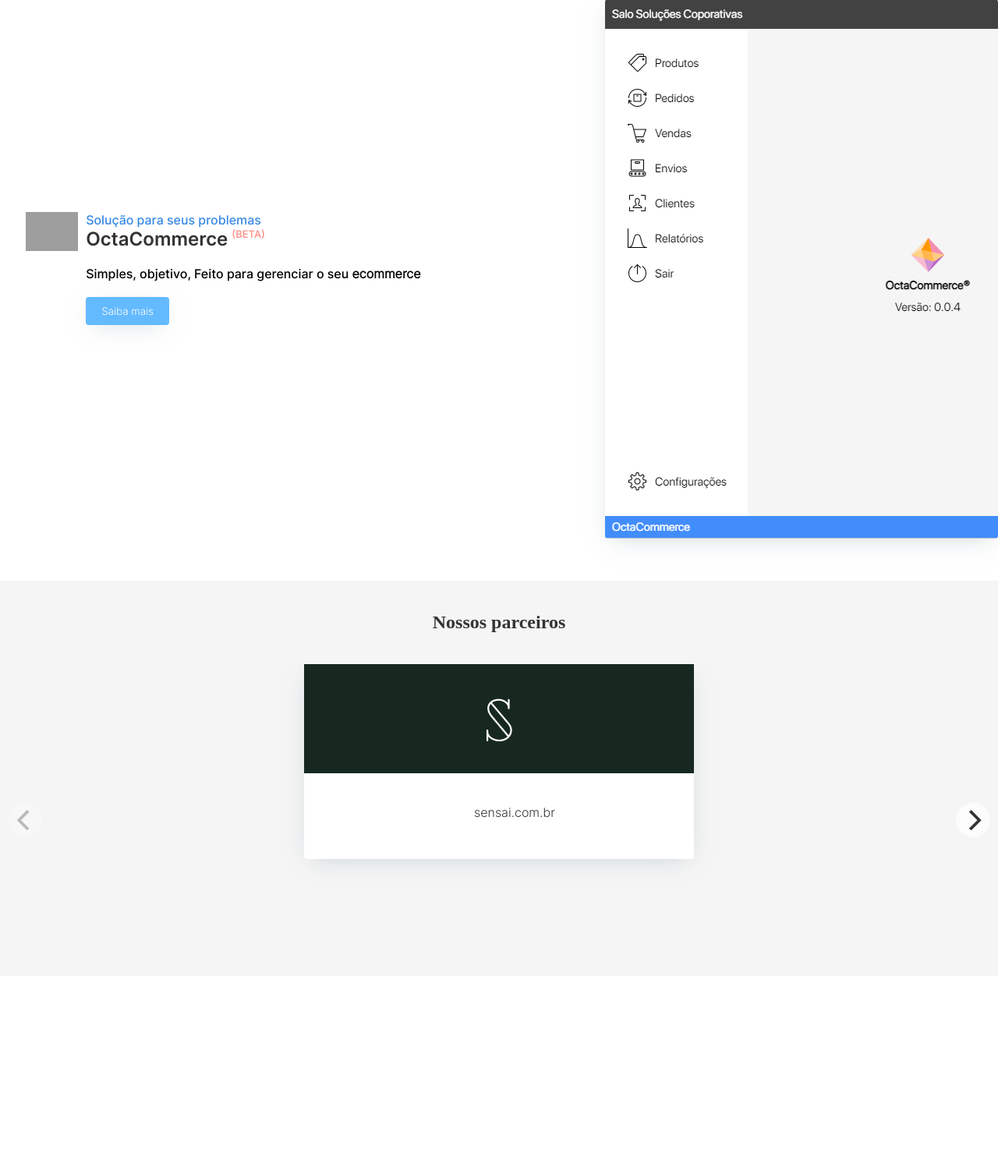
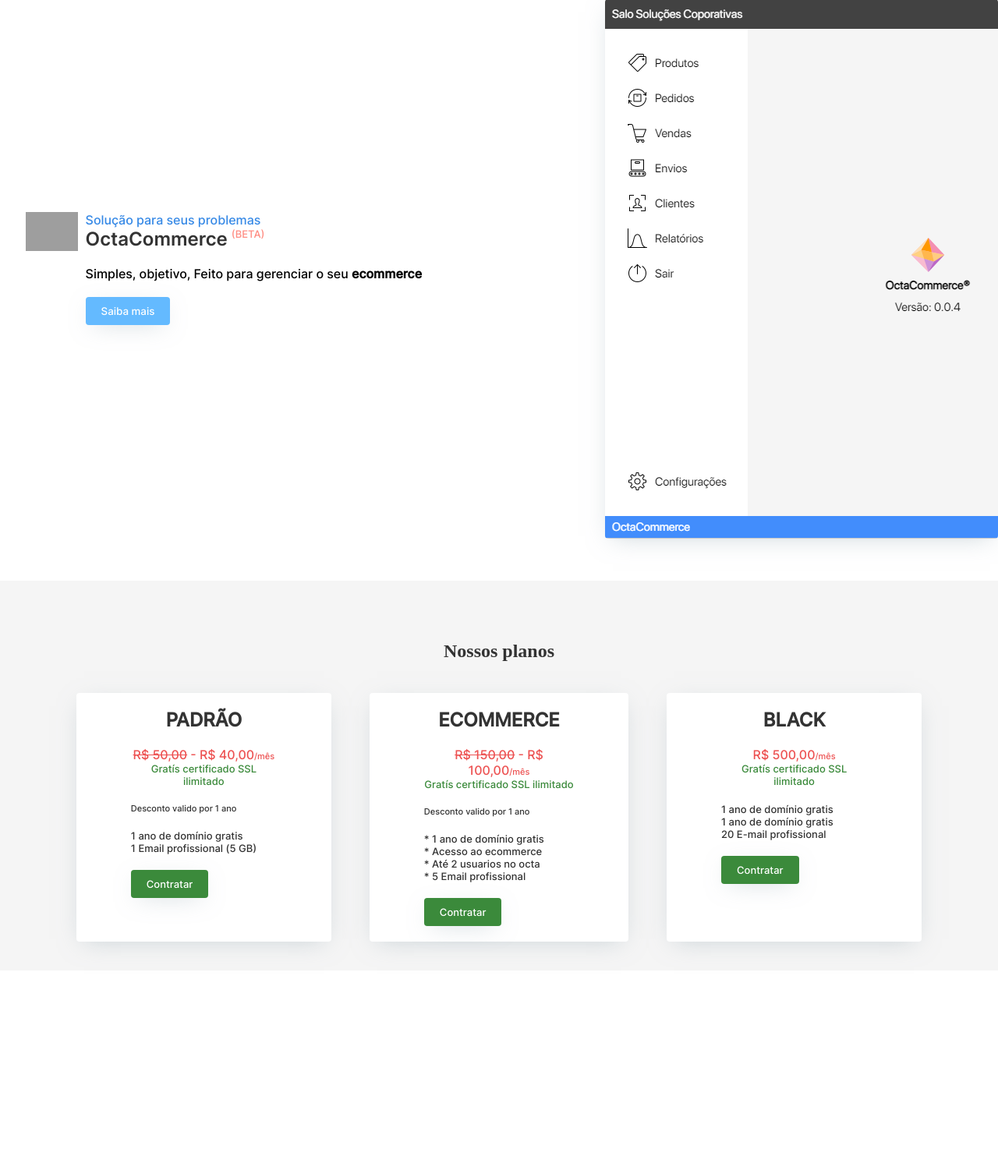
Before and after one commit to gruposalo/website, a PHP site: page /pt_BR/index.html in a window 1280 px wide. Shown: the part 1254-2746 px from the top of the page at 78% size. After the commit the page ends 2478 px from the top, so only its background shows below. Run offline with PHP 8.4, Linux system fonts and the light colour scheme; some web fonts are replaced; grey boxes are pictures that could not be loaded.

Commit message:
Atualização

```diff
--- a/pt_BR/index.html
+++ b/pt_BR/index.html
@@ -182,28 +182,67 @@
         <section class="section gray">
             <div class="Linha"></div>
             <div class="Linha"></div>
-            <h1 class="Titulo cblack">Nossos parceiros</h1>
+            <h1 class="Titulo cblack">Nossos planos</h1>
             <div class="Linha"></div>
             <div class="Linha"></div>
-            <div class="slider gallery js-flickity">
-                <div class="gallery-cell">
-                    <div class="Card">
-                        <a class="Link cblack" href="https://www.sensai.com.br">
-                            <div class="headCard" style="background-color: #172820;">
-                                <img style="padding: 20px;" src="../style/Images/partners/Sensai.png" alt="Sensai">
-                            </div>
-                            <div class="Linha"></div>
-                            <div class="bodyCard">
-                                <p class="cblack">sensai.com.br</p>
-                            </div>
-                        </a>
+            <div class="Conjunto">
+                <div class="Linha" style="width: 100px;"></div>
+                <div class="Card">
+                    <div class="headCard">
+                        <h1 class="Texto cblack">PADRÃO</h1>
+                        <div class="Linha"></div>
+                        <p class="Texto cred300">
+                            <a style="font-weight: 100;text-decoration: line-through;">R$ 50,00</a> - R$ 40,00<a style="font-size: 11px;">/mês</a>
+                            <p style="font-size: 13px;" class="Texto cgreen">Gratís certificado SSL ilimitado</p>
+                        </p>
                     </div>
+                    <div class="Linha"></div>
+                    <p style="font-size: 11px;" class="Texto cblack">Desconto valido por 1 ano</p>
+                    <div class="Linha"></div>
+                    <p style="font-size: 13px;" class="Texto cblack">1 ano de domínio gratis</p>
+                    <p style="font-size: 13px;" class="Texto cblack">1 Email profissional (5 GB)</p>
+
+                    <div class="Linha"></div>
+                    <button style="font-size: 13px;" class="TextoAcentuado Botao cwhite green">Contratar</button>
                 </div>
-                <div class="gallery-cell">
-                    <div class="Card">
-                        <h1 class="Titulo cblack"></h1>
+                <div class="Linha" style="width: 50px;"></div>
+                <div class="Card">
+                    <div class="headCard">
+                        <h1 class="Texto cblack">ECOMMERCE</h1>
+                        <div class="Linha"></div>
+                        <p class="Texto cred300">
+                            <a style="font-weight: 100;text-decoration: line-through;">R$ 150,00</a> - R$ 100,00<a style="font-size: 11px;">/mês</a>
+                            <p style="font-size: 13px;" class="Texto cgreen">Gratís certificado SSL ilimitado</p>
+                        </p>
                     </div>
+                    <div class="Linha"></div>
+                    <p style="font-size: 11px;" class="Texto cblack">Desconto valido por 1 ano</p>
+                    <div class="Linha"></div>
+                    <p style="font-size: 13px;" class="Texto cblack">* 1 ano de domínio gratis</p>
+                    <p style="font-size: 13px;" class="Texto cblack">* Acesso ao ecommerce</p>
+                    <p style="font-size: 13px;" class="Texto cblack">* Até 2 usuarios no octa</p>
+                    <p style="font-size: 13px;" class="Texto cblack">* 5 Email profissional</p>
+                    <div class="Linha"></div>
+                    <button style="font-size: 13px;" class="TextoAcentuado Botao cwhite green">Contratar</button>
                 </div>
+                <div class="Linha" style="width: 50px;"></div>
+                <div class="Card">
+                    <div class="headCard">
+                        <h1 class="Texto cblack">BLACK</h1>
+                        <div class="Linha"></div>
+                        <p class="Texto cred300">
+                            R$ 500,00<a style="font-size: 11px;">/mês</a>
+                            <p style="font-size: 13px;" class="Texto cgreen">Gratís certificado SSL ilimitado</p>
+                        </p>
+                    </div>
+                    <div class="Linha"></div>
+                    <p style="font-size: 13px;" class="Texto cblack">1 ano de domínio gratis</p>
+                    <p style="font-size: 13px;" class="Texto cblack">1 ano de domínio gratis</p>
+                    <p style="font-size: 13px;" class="Texto cblack">20 E-mail profissional</p>
+                    <div class="Linha"></div>
+                    <button style="font-size: 13px;" class="TextoAcentuado Botao cwhite green">Contratar</button>
+                </div>
+                <div class="Linha" style="width: 100px;"></div>
             </div>
         </section>
         <section class="section">
--- a/style/Css/Colors.css
+++ b/style/Css/Colors.css
@@ -3,6 +3,10 @@
 /* white */
 .white{
     background-color: #fff;
+}
+
+.green{
+    background-color: rgb(59, 138, 59);
 }
 
 /* gray */
@@ -92,6 +96,10 @@
     color: #fff;
 }
 
+.cgreen{
+    color: rgb(59, 138, 59);
+}
+
 /* Color gray */
 .gray{
     color: #f5f5f5;
--- a/style/Css/index.css
+++ b/style/Css/index.css
@@ -1,6 +1,6 @@
 @font-face {
     font-family: "Texto";
-    src: url("../Fonts/Inter-Light.ttf");
+    src: url("../Fonts/Inter-Medium.ttf");
 }
 
 @font-face {
@@ -107,19 +107,16 @@ html{
 }
 
 .Card{
+    display: flex;
+    flex-direction: column;
+    align-items: flex-start;
     background-color: #fff;
     box-shadow: 0 7px 30px -10px rgba(150,170,180,0.5);
     border-radius: 4px;
-    height: 250px;
-    width: 500px;
+    padding: 20px 70px;
 }
 
 .headCard{
     top: 0;
     width: 100%;
 }
-
-.bodyCard{
-    width: 100%;
-    padding: 20px;
-}
```
